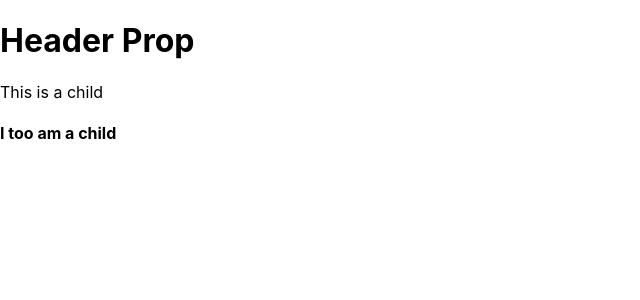
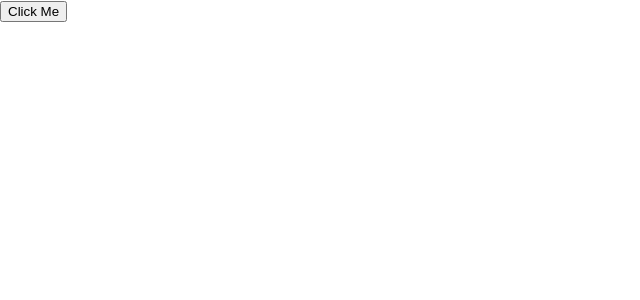
Before and after one commit to Julian-H-Martinez/react_work, a React (Create React App) app in the folder my-first-react-app/: page / in a window 1280 px wide. Shown: the top 300 px of the page, without its empty margins (0-640 px from the left). Built offline with nearby package versions, Linux system fonts and the light colour scheme.

Commit message:
finished up synthetic events, but a lot more of events to learn and utilize; will continue upon return

```diff
--- a/my-first-react-app/src/components/SomeClassComponent.js
+++ b/my-first-react-app/src/components/SomeClassComponent.js
@@ -11,13 +11,14 @@
             //     <h1>This is our first class component!</h1>
             //     <h3>Welcome, {firstName} {lastName}</h3>
             // </div>
-            <div>
-                <h1>
-                    {header}
-                </h1>
-                {children}
-            </div>
-        )
+            // <div>
+            //     <h1>
+            //         {header}
+            //     </h1>
+            //     {children}
+            // </div>
+            <button onClick={ () => alert("This button has been clicked!") }>Click Me</button>
+        );
     }
 }
 
--- a/my-first-react-app/src/index.js
+++ b/my-first-react-app/src/index.js
@@ -10,10 +10,11 @@
 root.render(
   <React.StrictMode>
     {/*<App />*/}
-      <SomeClassComponent header = {"Header Prop"}>
-          <p>This is a child</p>
-          <h4>I too am a child</h4>
-      </SomeClassComponent>
+      <SomeClassComponent />
+    {/*  <SomeClassComponent header = {"Header Prop"}>*/}
+    {/*      <p>This is a child</p>*/}
+    {/*      <h4>I too am a child</h4>*/}
+    {/*  </SomeClassComponent>*/}
     {/*  <div>*/}
     {/*      <div>*/}
     {/*          <PersonCard firstName = "Jessica" lastName = {"Martinez"} age = {40} hairColor = "autumn red" />*/}
```
